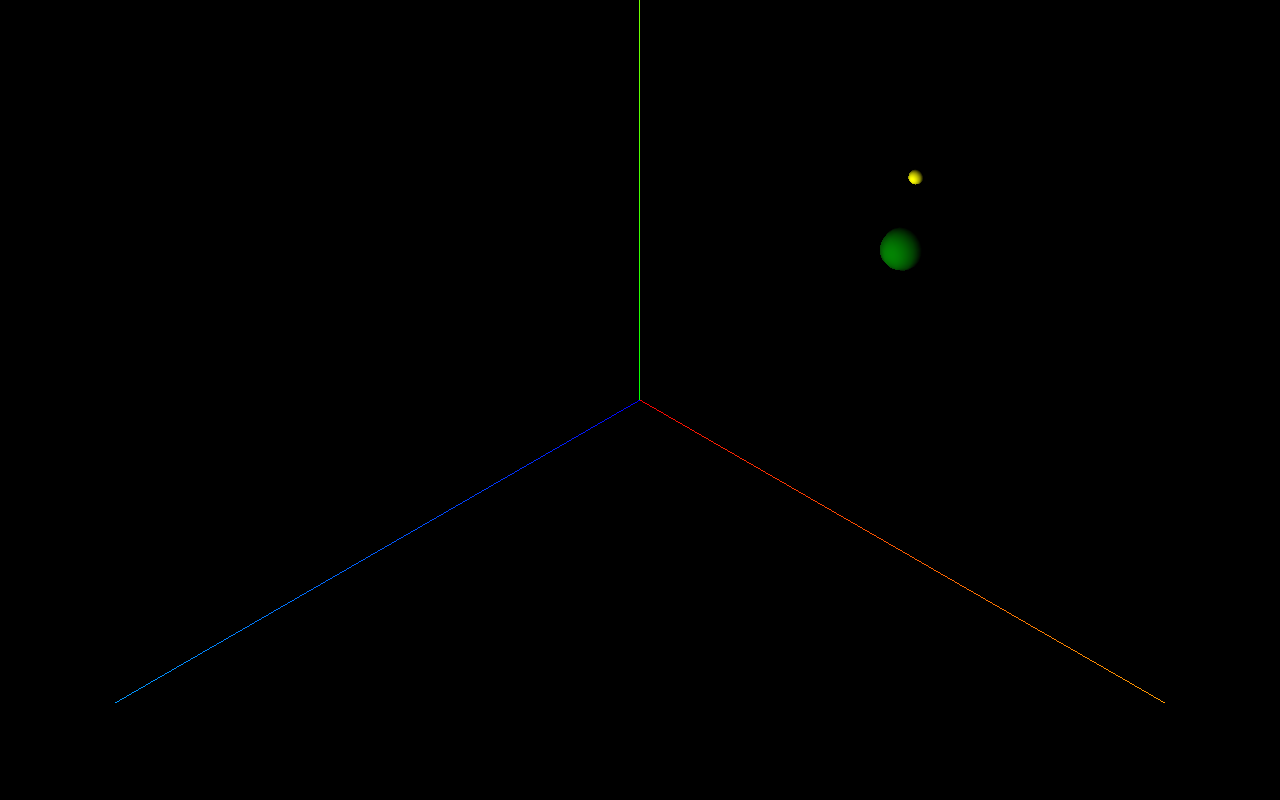
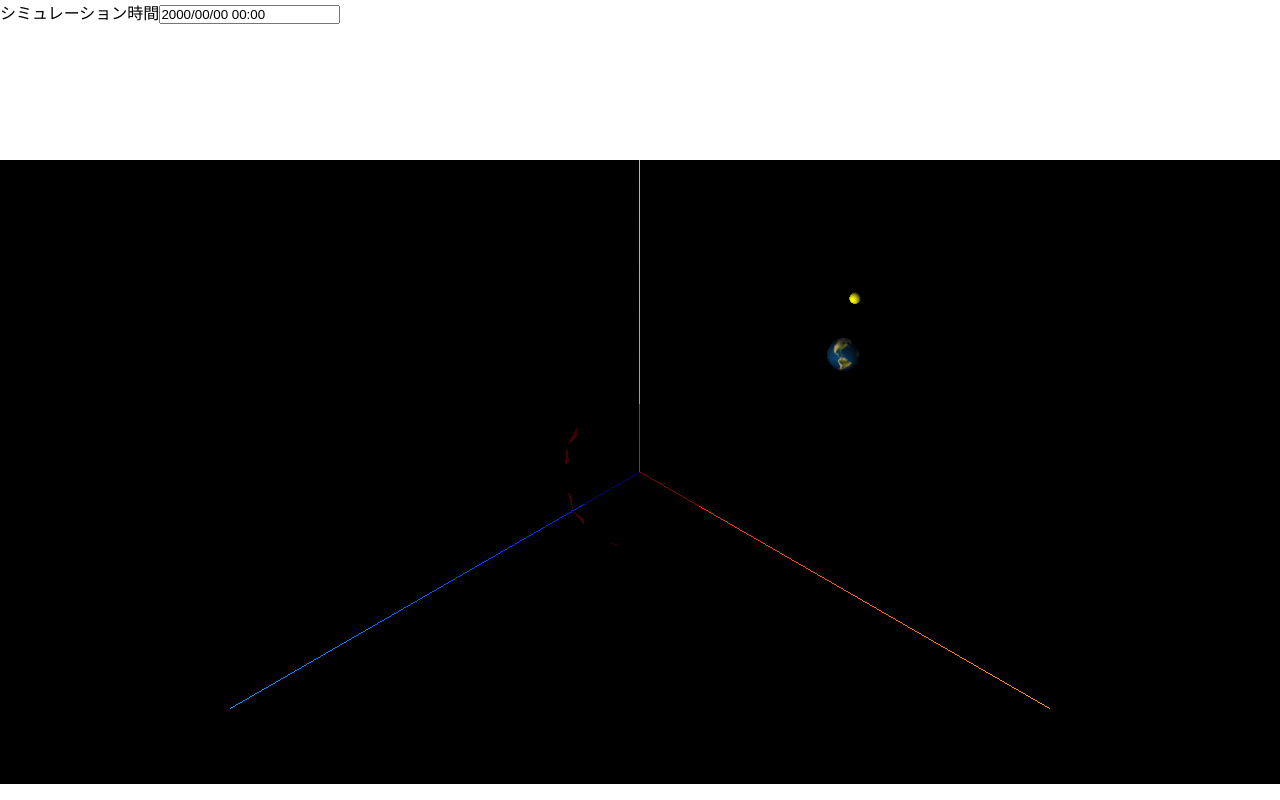
Before and after one commit to ikentaro/javascript_library, a website built with webpack: page three_earth.html in a window 1280 px wide. Built offline with nearby package versions, Linux system fonts and the light colour scheme.

Commit message:
three_earth.html 機能強化

```diff
--- a/js/mic.js
+++ b/js/mic.js
@@ -12,8 +12,5 @@ window.addEventListener('DOMContentLoaded', ()=>{
 
 	mediaSS.connect(analyzer).connect(audio.context.destination);
     });
-
-
-
     console.log('===== mic FINISH =====');
 });
--- a/js/recording.js
+++ b/js/recording.js
@@ -1,4 +1,18 @@
 window.addEventListener('DOMContentLoaded', ()=>{
+    console.log('===== recording test START =====');
+    const analyzer=audio.create.analyzer();
+    const anaCanvas=document.getElementById('svg-canvas');
+    svg.config.setPaper(anaCanvas);
+    const graWave=svg.graph(0, 0, 0.5*anaCanvas.clientWidth, anaCanvas.clientHeight, { ymin: -1, ymax: 1, xmin: 0, xmax: analyzer.fftSize/audio.context.sampleRate });
+    const graFreq=svg.graph(0.5*anaCanvas.clientWidth, 0, 0.5*anaCanvas.clientWidth, anaCanvas.clientHeight, { ymin: -200, ymax: -30, xmin:0, xmax: audio.context.sampleRate/2.0 });
+    audio.viewer.analyzer(analyzer, graWave, graFreq);
 
+    navigator.mediaDevices.getUserMedia({ audio: true }).then(stream=>{
+        const mediaSS=audio.create.mediaStreamSource(stream);
+	const wav=new WAV();
+	console.log('WAV file :', wav);
 
+        mediaSS.connect(analyzer).connect(audio.context.destination);
+    });
+    console.log('===== recording test FINISH =====');
 });
--- a/js/three_earth.js
+++ b/js/three_earth.js
@@ -1,9 +1,10 @@
 const trajectories=[];
 let color=0;
+let innerTime=performance.now();
 
-window.addEventListener('load', ()=>{
+window.addEventListener('load', async ()=>{
     console.log('===== Three.js Wrapper earth START  =====');
-    console.log('id canvas');
+//    console.log('id canvas');
     three.config.set({ html: document.getElementById('canvas')});
     three.camera.perspective({ pos: [ 50, 50, 50 ], lookAt: [ 0, 0, 0 ] });
 
@@ -11,16 +12,28 @@ window.addEventListener('load', ()=>{
     const r=10;
     const posEarth=[ 0.0, 0.0, -50.0 ];
     const moonPos =[ 0.0, 0.0, 0.0 ];
-    calcMoonPos(0);
+    three.light.point(0xFFFFFF, 1.0);
 
-    const earth=three.mesh(three.geom.sphere(3, 10, 10), three.material.standard({ color: 'green' }), { pos: posEarth });
-    const moon=three.mesh(three.geom.sphere(1, 10, 10), three.material.standard({ color: 'yellow' }), { pos: moonPos });
-    console.log('pos', earth.position);
-    three.light.point(0xFFFFFF, 1.0);
+    calc(0);
+    const earthTexture= await three.texture('earth.png');
+    console.log("textrure", earthTexture);
+    const earth=three.mesh(three.geom.sphere(3, 10, 10), three.material.standard({ map: earthTexture }), { pos: posEarth });
+    const moon=three.mesh(three.geom.sphere(1, 10, 10), three.material.standard({ color: 'yellow',  }), { pos: moonPos });
+    const sun=three.mesh(three.geom.sphere(10, 10, 10), three.material.standard({ color: 'red', opacity: 0.5, transparent: true, side: THREE.DoubleSide }), { pos: [0, 0, 0] });
     three.render();
 
 
+
+
+    function calc(){
+	innerTime=performance.now();
+	console.log('===== calc start =====');
+	console.log('inner time :', innerTime);
+	calcMoonPos(0);
+    }
+
     function calcMoonPos(theta){
+
 	moonPos[0]=posEarth[0]+r*Math.sin(theta);
 	moonPos[1]=posEarth[1]+r*Math.cos(theta);
 	moonPos[2]=posEarth[2];
--- a/js/three_lorenz.js
+++ b/js/three_lorenz.js
@@ -16,7 +16,7 @@ window.addEventListener('load', ()=>{
     document.getElementById('number-y').addEventListener('change', setPos);
     document.getElementById('number-z').addEventListener('change', setPos);
     document.getElementById('btn-start').addEventListener('click', ()=>{
-//	console.log('===== start click =====');
+	//	console.log('===== start click =====');
 	three.orbitControl();
 
 	const [ p, r, b ]=getParam();
--- a/src/three.js
+++ b/src/three.js
@@ -9,6 +9,8 @@ import geom     from './three/geom.js'
 import light    from './three/light.js'
 
 import axis from './three/axis.js'
+
+import texture from './three/texture.js'
 
 import orbitControl from './three/orbitControl.js'
 
@@ -27,6 +29,8 @@ window.three=window.three || {
 
     orbitControl: orbitControl,
 
+    texture: texture, // Promise texture(ural);
+
     vector3: (x, y, z)=>{ return new THREE.Vector3(x, y, z); },
     geometory: ()=>{ return new THREE.Geometry(); },
     line: (geom, material)=>{ return new THREE.Line(geom, material); },
--- a/three_earth.css
+++ b/three_earth.css
@@ -1,4 +1,6 @@
 * { padding: 0; margin: 0; }
 body{ width: 100vw; height: 100vh; }
 
-body > div { width: 100%; height: 100%; }
+body > header { width: 100%; height: 20%; }
+body > div    { width: 100%; height: 78%; }
+body > footer { width: 100%; height: 2%; }
--- a/three_earth.html
+++ b/three_earth.html
@@ -16,7 +16,12 @@
   </head>
 
   <body>
+    <header>
+      シミュレーション時間<input type="text" id="sim-time" readonly value="2000/00/00 00:00"></input>
+    </header>
     <div id="canvas">
     </div>
+    <footer>
+    </footer>
   </body>
 </html>
--- a/webpack.config.js
+++ b/webpack.config.js
@@ -7,7 +7,6 @@ module.exports={
 	math: './src/math.js',
 	three: './src/three.js',
 	audio: './src/audio.js',
-	doc:   './src/doc.js'
     },
 
     output: {
```
Also changed, not shown: recording.html (+9 -0 lines), dist/three.js.
